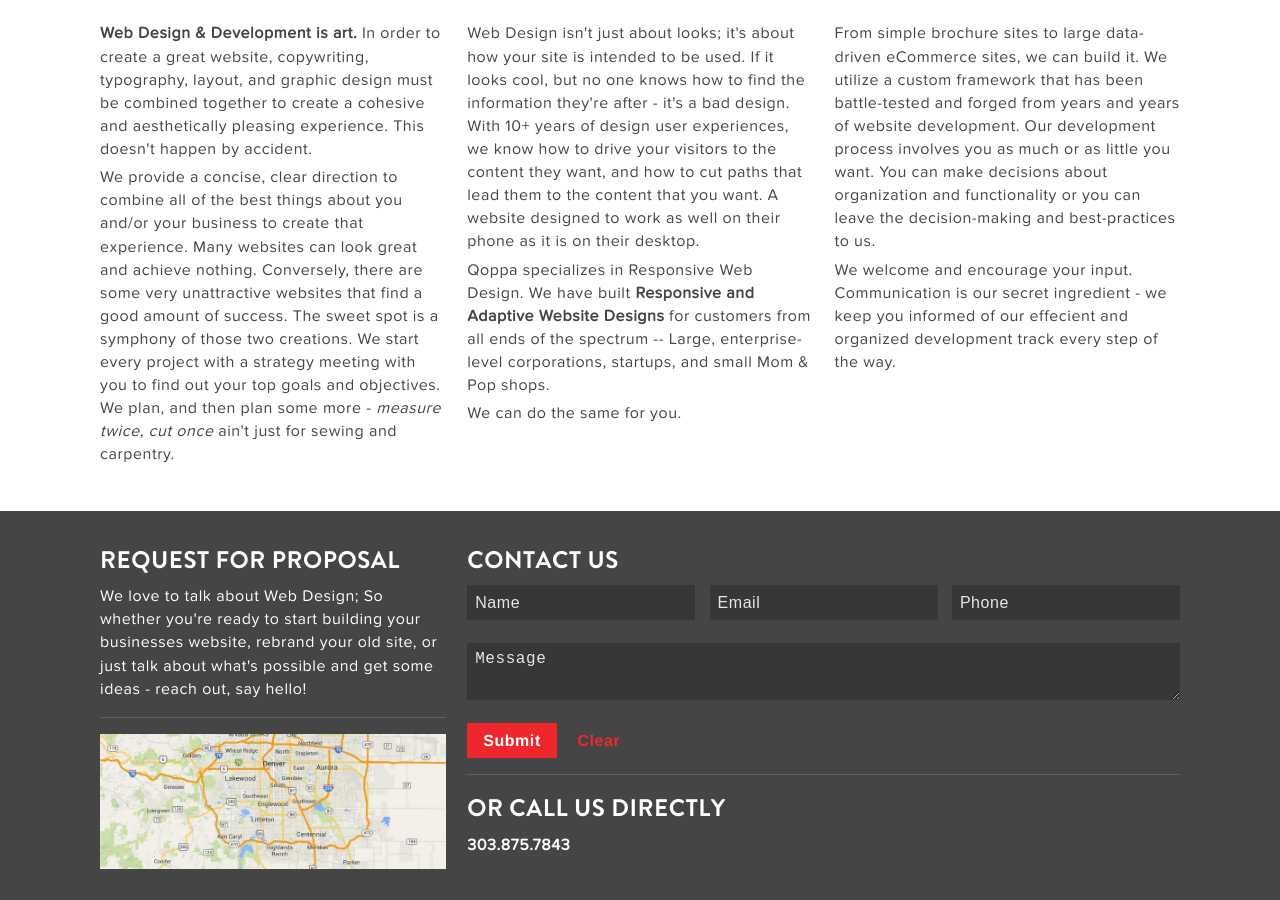
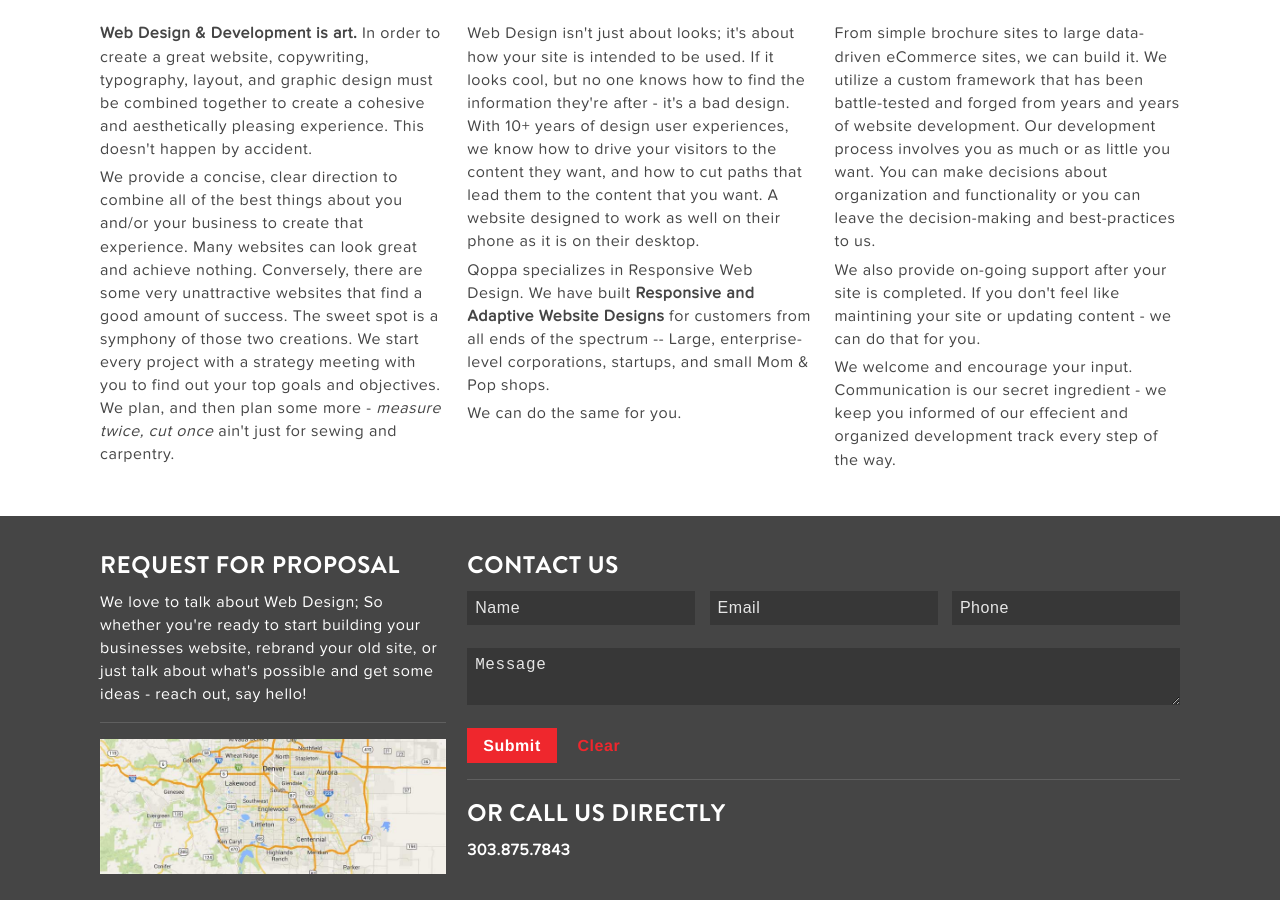
Before and after one commit to quattromani/qoppa, a Jekyll site: the page built from index.html, in a window 1280 px wide and 900 px high, scrolled down 817 px. Built offline with Jekyll 4.4.1, drawn with Linux system fonts in a browser that asks for light colours; nearby versions of some CDN libraries.

Commit message:
uppercase RFP button

```diff
--- a/index.html
+++ b/index.html
@@ -8,7 +8,7 @@
   <article>
     <p class="lede text-center">Every business needs a website. Nobody wants a crummy one.<br>We are a Denver based Web Design &amp; Development Agency specializing in building Adaptive and Responsive Websites. We create remarkable digital experiences.</p>
     <p class="text-center">
-      <a href="#contact" class="cta">Request For Proposal</a>
+      <a href="#contact" class="cta h6">Request For Proposal</a>
     </p>
   </article>
 </section>
@@ -34,6 +34,8 @@
     <h2>Development</h2>
     <p>From simple brochure sites to large data-driven eCommerce sites, we can build it. We utilize a custom framework that has been battle-tested and forged from years and years of website development. Our development process involves you as much or as little you want. You can make decisions about organization and functionality or you can leave the decision-making and best-practices to us.</p>
 
+    <p>We also provide on-going support after your site is completed. If you don't feel like maintining your site or updating content - we can do that for you.</p>
+
     <p>We welcome and encourage your input. Communication is our secret ingredient - we keep you informed of our effecient and organized development track every step of the way.</p>
   </div>
 </section>
```
